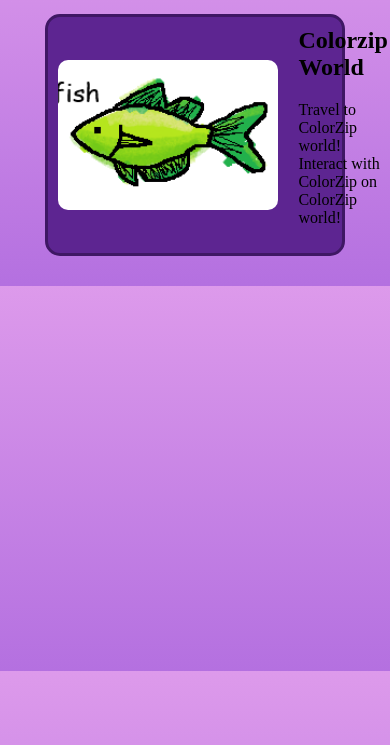
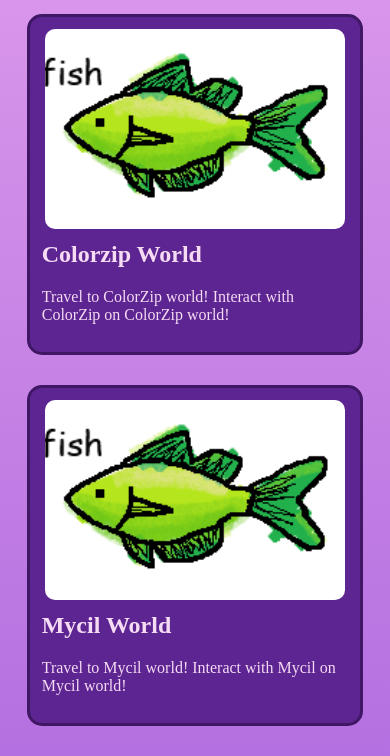
Before and after one commit to MissOcelot/Galaxy_Ocelot, a plain HTML site: page games/games.html in a window 390 px wide. Shown: the part 99-855 px from the top of the page. Drawn offline with Linux system fonts and the light colour scheme.

Commit message:
fix mobile view

```diff
--- a/games/games.html
+++ b/games/games.html
@@ -15,7 +15,7 @@
         <div class="header-container">
         <nav>
             <a href="../home/index.html" class="image-button">
-                <img src="har.png" width="150px" height="75px">
+                <img src="har.png" width="150px" height="75px" alt="Home>
             </a>
             <a href="games.html" class="text-button">Games</a>
             <a href="fun.html" class="text-button">Fun Stuff</a>
@@ -47,7 +47,20 @@
 
 </a>
 
+<a href="Mycil_world.html" class="game-card">
 
+    <img src="fish5.png" alt="Mycil World">
+
+    <div class="game-info">
+        <h2>Mycil World</h2>
+
+        <p>
+            Travel to Mycil world! Interact with Mycil on Mycil world!
+        </p>
+
+    </div>
+
+</a>
 
     </main>
 
--- a/games/style.css
+++ b/games/style.css
@@ -4,13 +4,22 @@ body {
 
 
 p {
-  color: rgb(0, 0, 0);
+  color: rgb(245, 219, 243);
+  margin-left: 20px;
+  text-decoration: none;
+
+}
+h2 {
+  color: rgb(245, 219, 243);
   margin-left: 20px;
   text-decoration: none;
 
 }
 
 .game-info p {
+    margin-left: 0;
+}
+.game-info h2 {
     margin-left: 0;
 }
 
@@ -103,3 +112,30 @@ a.image-button img {
     text-decoration: none;
 
 }
+
+@media (max-width: 600px) {
+    .game-card {
+        flex-direction: column;
+        width: 90%;
+        gap: 12px;
+        padding: 12px;
+    }
+
+    .game-card img {
+        width: 100%;
+        max-width: 300px;
+        height: auto;
+        aspect-ratio: 3 / 2;
+        object-fit: cover;
+    }
+
+    .game-info {
+        width: 100%;
+        min-width: 0;
+        overflow-wrap: anywhere;
+    }
+
+    .game-info p {
+        margin-left: 0;
+    }
+}
--- a/games/stylecz.css
+++ b/games/stylecz.css
@@ -20,6 +20,7 @@ body {
 a.text-button {
   flex-shrink: 0;
   display: inline-block;
+  align-items: center;
   border: 1px solid;
   border-radius: 12px;
   border-color: #3f1764;
```
Also changed, not shown: home/index.html (+1 -1 lines).
